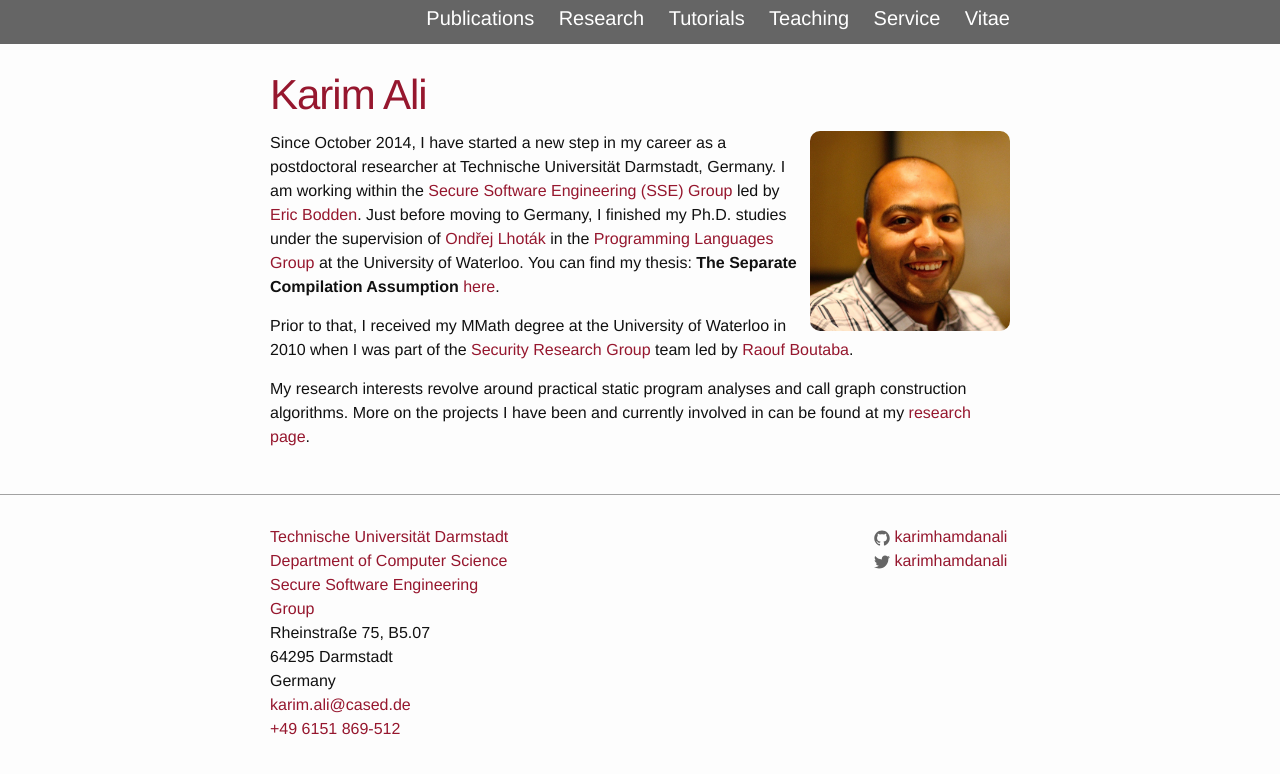
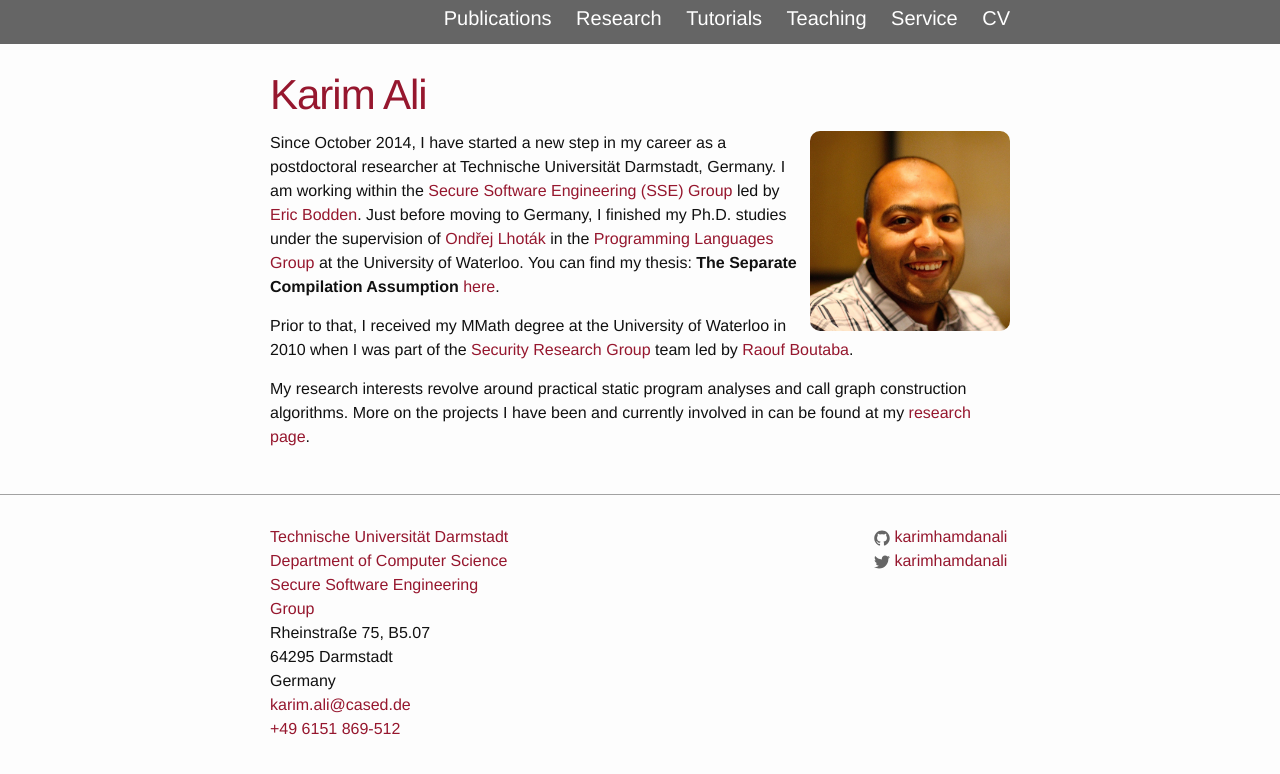
Before and after one commit to karimhamdanali/karimhamdanali.github.io, a Jekyll site: the page built from index.html, in a window 1280 px wide. Shown: the top 774 px of the page. Built offline with Jekyll 4.4.1, drawn with Linux system fonts in a browser that asks for light colours.

Commit message:
the cv is now just a pdf that opens in a new tab (so depend on the browser to show the pdf however the user set it to do)
this is much cleaner and less code JS code to include.

```diff
--- a/_includes/header.html
+++ b/_includes/header.html
@@ -30,6 +30,7 @@
                     	<a class="page-link" href="{{ node.url | prepend: site.baseurl }}">{{ node.title }}</a>
                 	{% endif %}
                 {% endfor %}
+                <a class="page-link" href="{{ "/resources/docs/ali-cv.pdf" | prepend: site.baseurl }}" target="_blank">CV</a>
             </div>
         </nav>
     </div>
--- a/nav/vitae.md
+++ b/nav/vitae.md
@@ -1,7 +1,6 @@
 ---
 layout: page
 title: Vitae
-navtitle: Vitae
 permalink: /vitae/
 weight: 6
 ---
```
